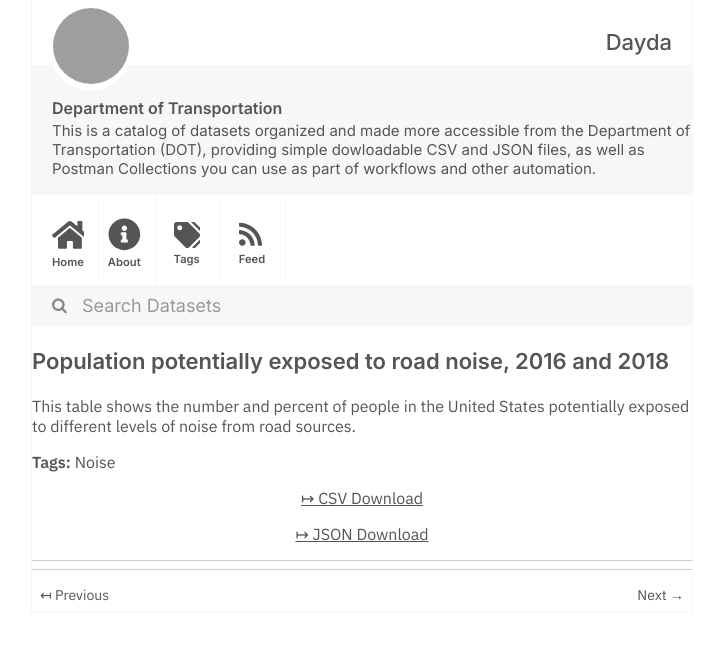
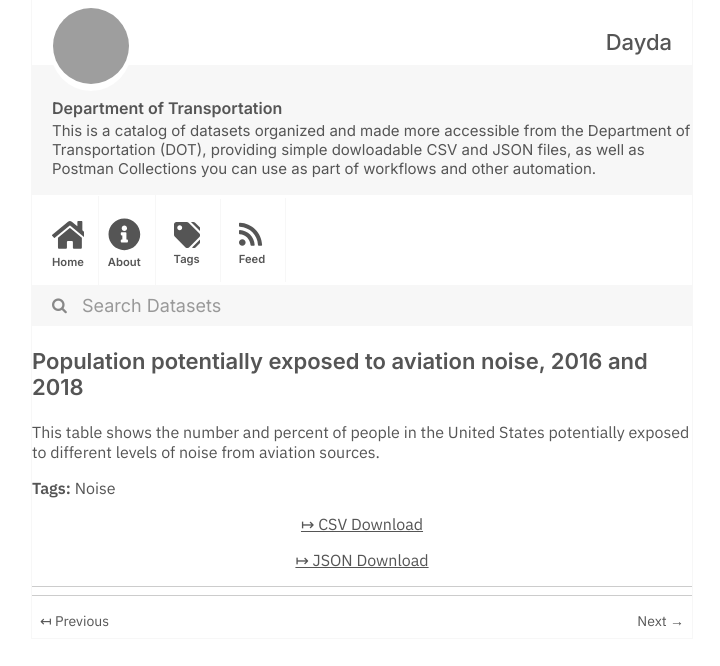
Before and after one commit to dayda-entities/department-of-transportation, a Jekyll site: the page built from _posts/2021-01-13-population-potentially-exposed.md, in a window 1280 px wide, cut to the strip 0-666 px from the top of the page. Shown: the whole strip, without its empty margins (278-998 px from the left). Built offline with Jekyll 4.4.1, drawn with Linux system fonts in a browser that asks for light colours; grey boxes are pictures that could not be loaded.

```diff
--- a/_posts/2021-01-13-population-potentially-exposed.md
+++ b/_posts/2021-01-13-population-potentially-exposed.md
@@ -1,17 +1,17 @@
 ---
-title: 'Population potentially exposed to road noise, 2016 and 2018'
-created: '2021-01-13T19:35:24.861497'
-modified: '2021-01-13T19:35:24.861507'
+title: 'Population potentially exposed to aviation noise, 2016 and 2018'
+created: '2021-01-13T19:32:31.121962'
+modified: '2021-01-13T19:32:31.121972'
 state: active
 type: dataset
 tags:
   - Noise
 groups: []
 csv_url: >-
-  https://data.transportation.gov/api/views/ppe3-tvgj/rows.csv?accessType=DOWNLOAD
+  https://data.transportation.gov/api/views/iqwy-f8z4/rows.csv?accessType=DOWNLOAD
 json_url: >-
-  https://data.transportation.gov/api/views/ppe3-tvgj/rows.json?accessType=DOWNLOAD
+  https://data.transportation.gov/api/views/iqwy-f8z4/rows.json?accessType=DOWNLOAD
 layout: post
 
 ---
-This table shows the number and percent of people in the United States potentially exposed to different levels of noise from road sources.
+This table shows the number and percent of people in the United States potentially exposed to different levels of noise from aviation sources.
```
